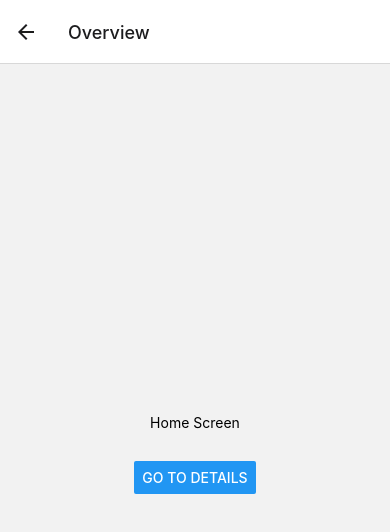
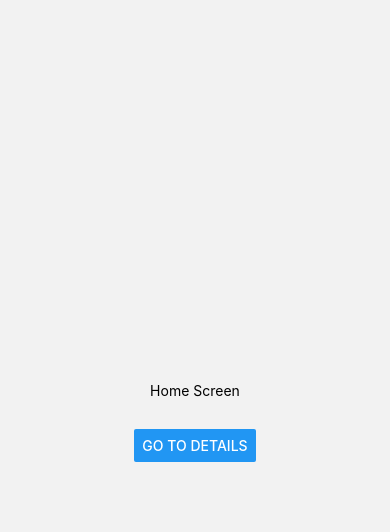
Before and after one commit to ohanz/Todos, a React Native app: screen / in a window 390 px wide. Shown: the top 532 px of the page. Built offline with nearby package versions, Linux system fonts and the light colour scheme.

Commit message:
removed headers on screens

```diff
--- a/App.tsx
+++ b/App.tsx
@@ -32,7 +32,7 @@ const myStyles = StyleSheet.create({
   }
 })
 
-function splashScreen(){
+function SplashScreen(){
   const navigation = useNavigation();
   useEffect(() => {
     setTimeout(() => {
@@ -82,11 +82,11 @@ function App(): JSX.Element {
   return (
     <NavigationContainer>
       <Stack.Navigator>
-      <Stack.Screen name="Splash" component={splashScreen} />
+      <Stack.Screen name="Splash" component={SplashScreen} />
         <Stack.Screen
           name="Home"
           component={HomeScreen}
-          options={{title: 'Overview'}}
+          options={{title: 'Overview', headerShown: false}}
         />
         <Stack.Screen name="Details" component={DetailsScreen} />
       </Stack.Navigator>
```
